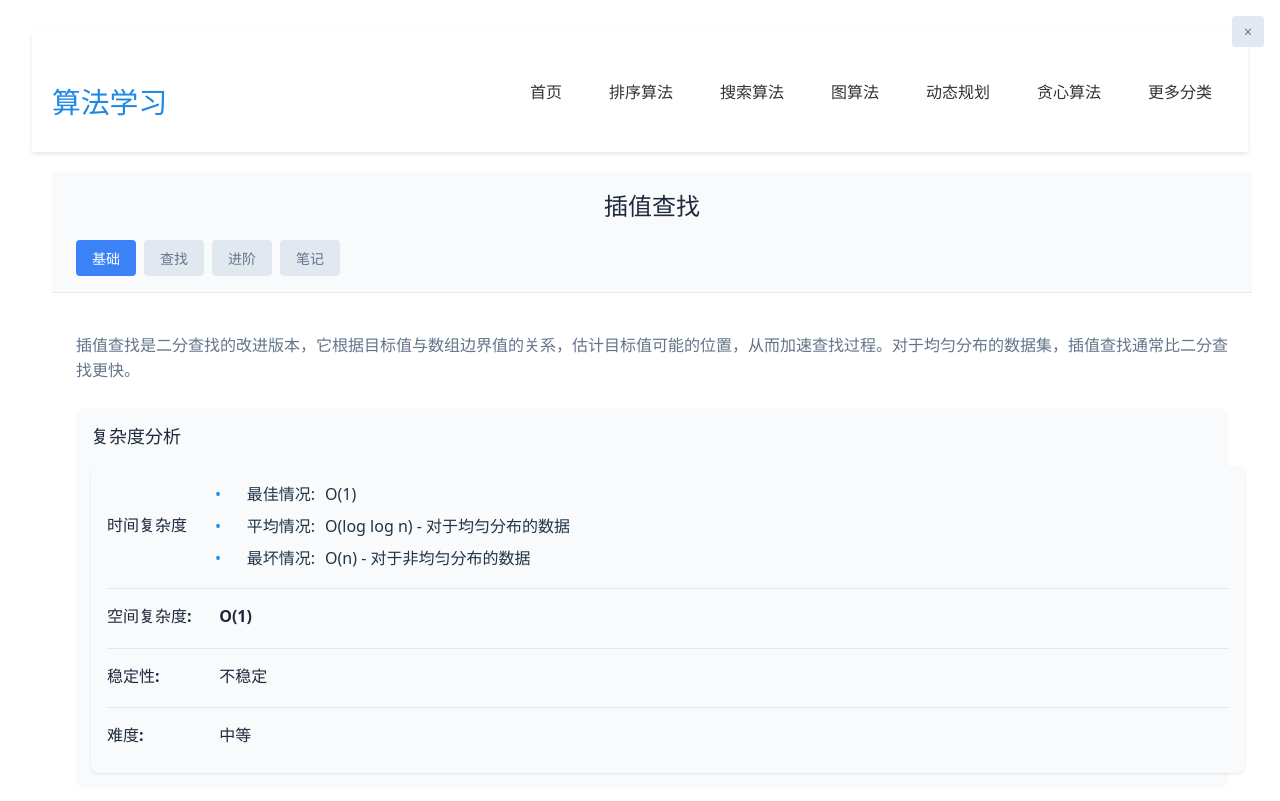
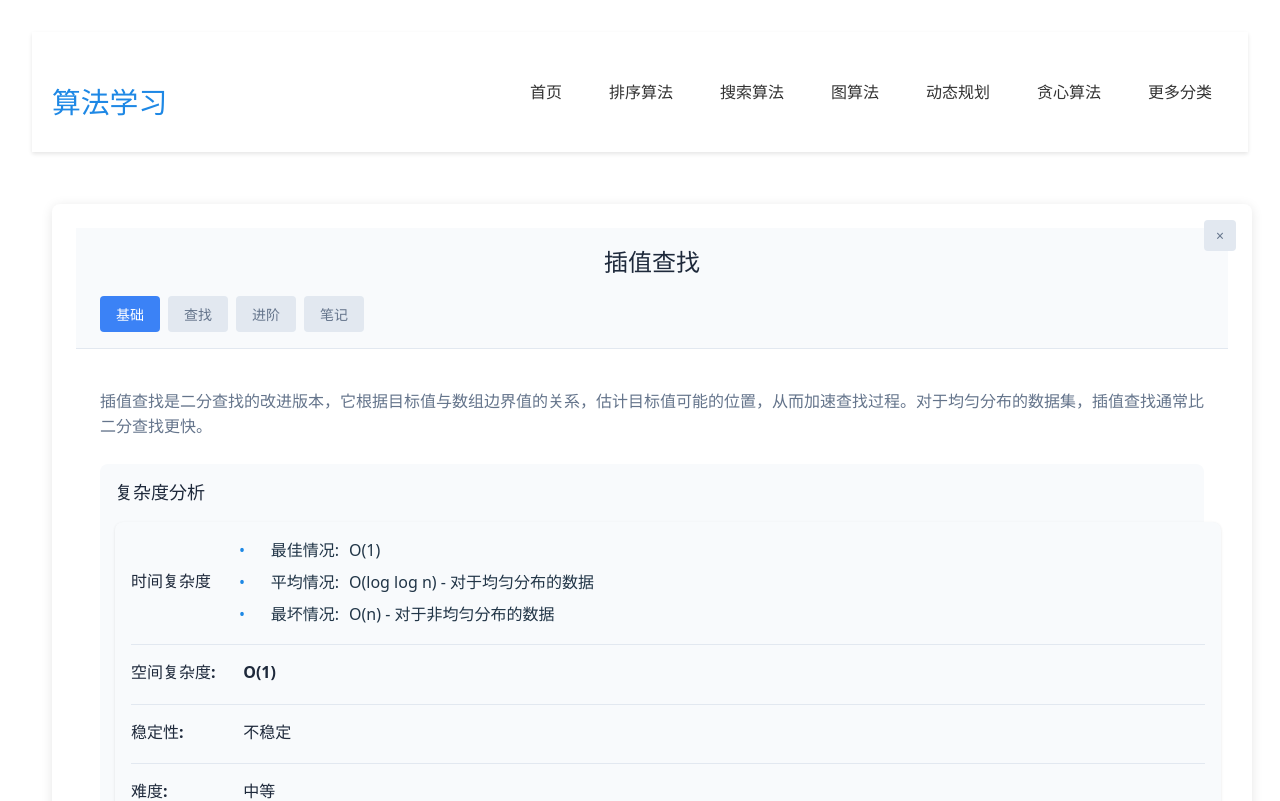
Before and after one commit to huangman881112/aiforip, a Vue app in the folder suanfa_vue/: page /algorithms/searching/interpolation-search in a window 1280 px wide. Shown: the top 801 px of the page. Built offline with nearby package versions, Linux system fonts and the light colour scheme.

Commit message:
更新插值查找组件

```diff
--- a/suanfa_vue/src/components/algorithms/searching_algorithms/InterpolationSearchDetail.vue
+++ b/suanfa_vue/src/components/algorithms/searching_algorithms/InterpolationSearchDetail.vue
@@ -507,8 +507,12 @@ watchEffect(() => {
 
 /* 插值查找特有样式 */
 .interpolation-search-detail {
-  height: 100%;
-  overflow: hidden;
+  background-color: white;
+  border-radius: 8px;
+  box-shadow: 0 2px 12px rgba(0, 0, 0, 0.1);
+  margin-top: 32px;
+  padding: 24px;
+  position: relative;
 }
 
 
```
